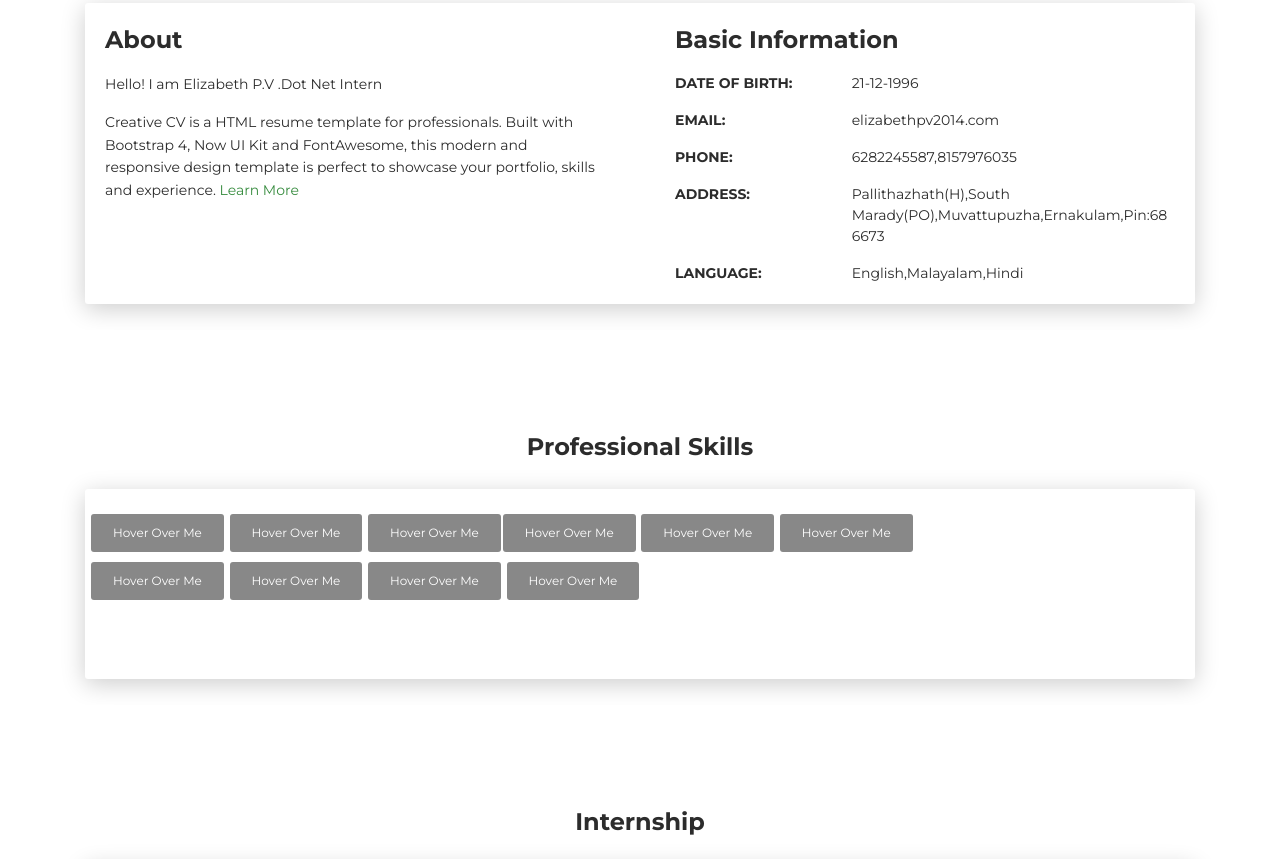
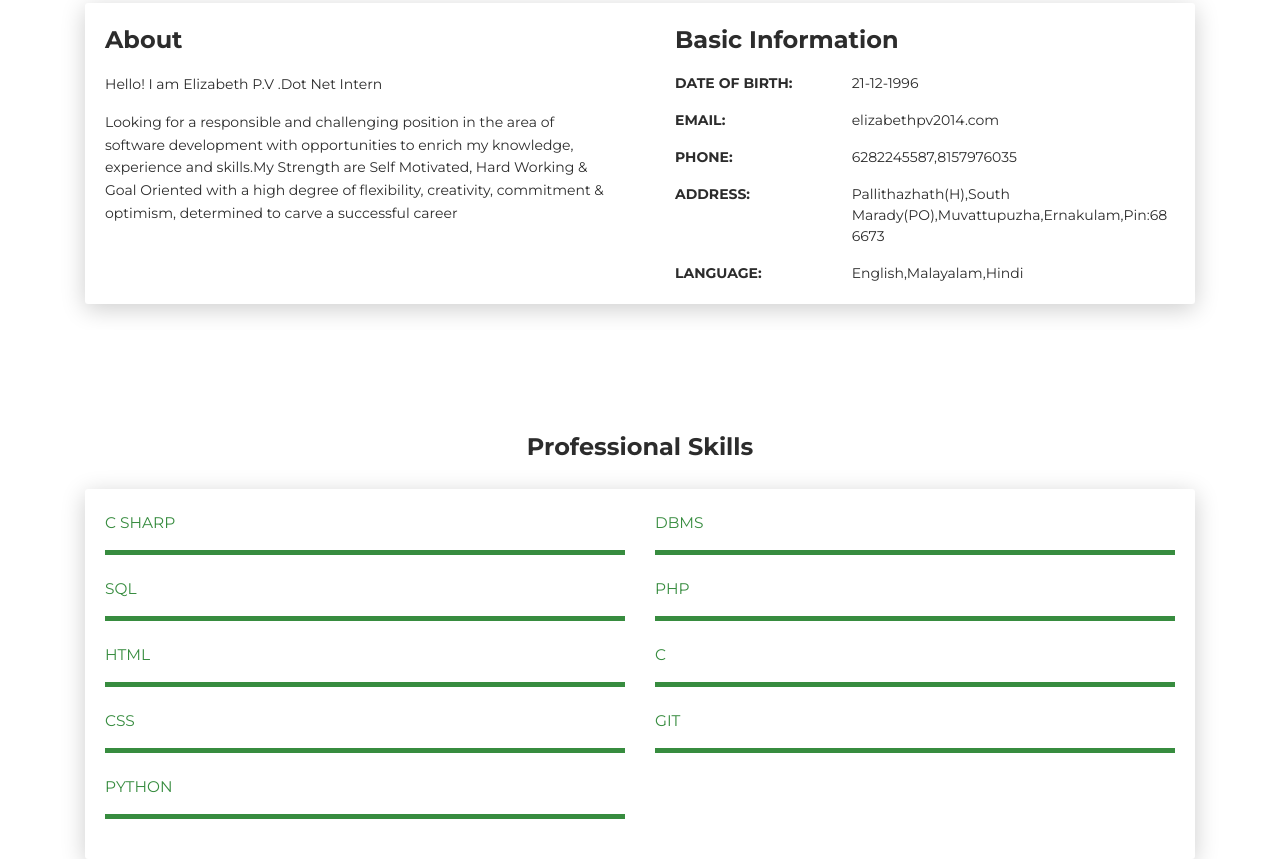
Before and after one commit to Elizabethpv/website, a plain HTML site: page index.html in a window 1280 px wide. Shown: the part 617-1476 px from the top of the page. Drawn offline with Linux system fonts and the light colour scheme.

Commit message:
secondcommit

```diff
--- a/index.html
+++ b/index.html
@@ -16,6 +16,9 @@
             opacity: 1 !important;
             transform: translate(0) scale(1) !important;
         }
+
+
+
       </style>
     </noscript>
   </head>
@@ -70,7 +73,7 @@
           <div class="card-body">
             <div class="h4 mt-0 title">About</div>
             <p>Hello! I am Elizabeth P.V .Dot Net Intern</p>
-            <p>Creative CV is a HTML resume template for professionals. Built with Bootstrap 4, Now UI Kit and FontAwesome, this modern and responsive design template is perfect to showcase your portfolio, skills and experience. <a href="https://templateflip.com/templates/creative-cv/" target="_blank">Learn More</a></p>
+            <p> Looking for a responsible and challenging position in the area of software development with opportunities to enrich my knowledge, experience and skills.My Strength are Self Motivated, Hard Working & Goal Oriented with a high degree of flexibility, creativity, commitment & optimism, determined to carve a successful career </p>
           </div>
         </div>
         <div class="col-lg-6 col-md-12">
@@ -102,42 +105,88 @@
     </div>
   </div>
 </div>
+
+
 <div class="section" id="skill">
   <div class="container">
     <div class="h4 text-center mb-4 title">Professional Skills</div>
     <div class="card" data-aos="fade-up" data-aos-anchor-placement="top-bottom">
       <div class="card-body">
-        <div class="row triple">
-          <div class="column-3 left">
-            <button class="btn">Hover Over Me</button>
-            <button class="btn">Hover Over Me</button>
-            <button class="btn">Hover Over Me</button>
-
+        <div class="row">
+          <div class="col-md-6">
+            <div class="progress-container progress-primary"><span class="progress-badge">C Sharp</span>
+              <div class="progress">
+                <div class="progress-bar progress-bar-primary" data-aos="progress-full" data-aos-offset="10" data-aos-duration="2000" role="progressbar" aria-valuenow="60" aria-valuemin="0" aria-valuemax="100" style="width: 100%;"></div><span class="progress-value"></span>
+              </div>
+            </div>
           </div>
-
-          <div class="column-3 center">
-            <button class="btn">Hover Over Me</button>
-            <button class="btn">Hover Over Me</button>
-            <button class="btn">Hover Over Me</button>
+          <div class="col-md-6">
+            <div class="progress-container progress-primary"><span class="progress-badge">DBMS</span>
+              <div class="progress">
+                <div class="progress-bar progress-bar-primary" data-aos="progress-full" data-aos-offset="10" data-aos-duration="2000" role="progressbar" aria-valuenow="60" aria-valuemin="0" aria-valuemax="100" style="width: 100%;"></div><span class="progress-value"></span>
+              </div>
+            </div>
           </div>
-
-          <div class="column-3 right">
-            <button class="btn">Hover Over Me</button>
-            <button class="btn">Hover Over Me</button>
-            <button class="btn">Hover Over Me</button>
-            <button class="btn">Hover Over Me</button>
+        </div>
+        <div class="row">
+          <div class="col-md-6">
+            <div class="progress-container progress-primary"><span class="progress-badge">SQL</span>
+              <div class="progress">
+                <div class="progress-bar progress-bar-primary" data-aos="progress-full" data-aos-offset="10" data-aos-duration="2000" role="progressbar" aria-valuenow="60" aria-valuemin="0" aria-valuemax="100" style="width: 100%;"></div><span class="progress-value"></span>
+              </div>
+            </div>
           </div>
-
+          <div class="col-md-6">
+            <div class="progress-container progress-primary"><span class="progress-badge">PHP</span>
+              <div class="progress">
+                <div class="progress-bar progress-bar-primary" data-aos="progress-full" data-aos-offset="10" data-aos-duration="2000" role="progressbar" aria-valuenow="60" aria-valuemin="0" aria-valuemax="100" style="width: 100%;"></div><span class="progress-value"></span>
+              </div>
+            </div>
+          </div>
         </div>
-
-
-
-
+        <div class="row">
+          <div class="col-md-6">
+            <div class="progress-container progress-primary"><span class="progress-badge">HTML</span>
+              <div class="progress">
+                <div class="progress-bar progress-bar-primary" data-aos="progress-full" data-aos-offset="10" data-aos-duration="2000" role="progressbar" aria-valuenow="60" aria-valuemin="0" aria-valuemax="100" style="width: 100%;"></div><span class="progress-value"></span>
+              </div>
+            </div>
+          </div>
+          <div class="col-md-6">
+            <div class="progress-container progress-primary"><span class="progress-badge">C</span>
+              <div class="progress">
+                <div class="progress-bar progress-bar-primary" data-aos="progress-full" data-aos-offset="10" data-aos-duration="2000" role="progressbar" aria-valuenow="60" aria-valuemin="0" aria-valuemax="100" style="width: 100%;"></div><span class="progress-value"></span>
+              </div>
+            </div>
+          </div>
+          <div class="col-md-6">
+            <div class="progress-container progress-primary"><span class="progress-badge">CSS</span>
+              <div class="progress">
+                <div class="progress-bar progress-bar-primary" data-aos="progress-full" data-aos-offset="10" data-aos-duration="2000" role="progressbar" aria-valuenow="60" aria-valuemin="0" aria-valuemax="100" style="width: 100%;"></div><span class="progress-value"></span>
+              </div>
+            </div>
+          </div>
+          <div class="col-md-6">
+            <div class="progress-container progress-primary"><span class="progress-badge">Git</span>
+              <div class="progress">
+                <div class="progress-bar progress-bar-primary" data-aos="progress-full" data-aos-offset="10" data-aos-duration="2000" role="progressbar" aria-valuenow="60" aria-valuemin="0" aria-valuemax="100" style="width: 100%;"></div><span class="progress-value"></span>
+              </div>
+            </div>
+          </div>
+          <div class="col-md-6">
+            <div class="progress-container progress-primary"><span class="progress-badge">Python</span>
+              <div class="progress">
+                <div class="progress-bar progress-bar-primary" data-aos="progress-full" data-aos-offset="10" data-aos-duration="2000" role="progressbar" aria-valuenow="60" aria-valuemin="0" aria-valuemax="100" style="width: 100%;"></div><span class="progress-value"></span>
+              </div>
+            </div>
+          </div>
         </div>
       </div>
     </div>
   </div>
 </div>
+
+
 
 
 <div class="section" id="Internship">
```
